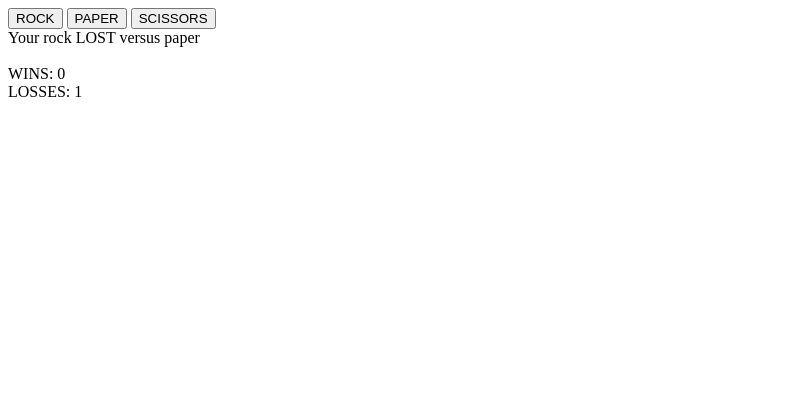
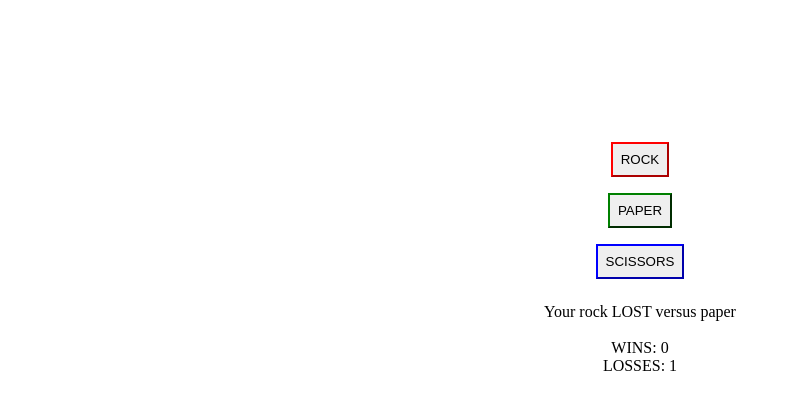
Before and after one commit to ejb1733/boulder-book-blade, a plain HTML site: page index.html in a window 1280 px wide. Both pictures are taken after a click on the button "ROCK". Shown: the whole page, without its empty margins (0-791 px from the left). Drawn offline with Linux system fonts and the light colour scheme.

Commit message:
Add flexbox elements & repeat click features
Added CSS to make layout a little bit prettier.

When a button is clicked, it will disappear and leave the other two buttons. Once another choice is made, the original button that disappeared will reappear.

```diff
--- a/index.html
+++ b/index.html
@@ -10,12 +10,19 @@
 </head>
 <body>
 
-    <button id="rock" class="gb">ROCK</button>
-    <button id="paper" class="gb">PAPER</button>
-    <button id="scissors" class="gb">SCISSORS</button>
+    <div id="resbtn" class="buttons">
+      <button id="rock" class="gb">ROCK</button>
+      <button id="paper" class="gb">PAPER</button>
+      <button id="scissors" class="gb">SCISSORS</button>
+    </div>
 
     <div class="results">
     </div>
 
+    <!-- <div id="resbtn">
+        <button onclick="myFunction()">lol</button>
+        <p class="foo">i disappear</p>
+    </div> -->
+
 </body>
 </html>
--- a/script.js
+++ b/script.js
@@ -13,6 +13,7 @@ const options = [ROCK, PAPER, SCISSORS];
 var continuePlaying = true;
 
 const results = document.querySelector('.results');
+const buttondiv = document.querySelector('.buttons');
 const body = document.querySelector('body');
 
 let wins = 0;
@@ -21,6 +22,8 @@ let losses = 0;
 let rockbtn = document.querySelector('#rock');
 let paperbtn = document.querySelector('#paper');
 let scissorsbtn = document.querySelector('#scissors');
+
+let resbtn = document.querySelector('#resbtn');
 
 results.innerText = `
 
@@ -77,24 +80,30 @@ function playRound(userSelection, computerSelection) {
 
     WINS: ${wins}
     LOSSES: ${losses}`;
-    checkGameState();
+    game();
     console.log(`Your ${userSelection} ${result} versus ${computerSelection}!`);
     return result;
 }
 
-var checkGameState = () => {
+// var isGameOver = () => {
+//     return (wins == 5 || losses == 5);
+// }
+
+var game = () => {
     if (wins == 5 || losses == 5) {
 
         btn = document.createElement('button');
-        btn.innerHTML = 'click to restart';
         for (let i = 0; i < gbArray.length; i++) {
             gbArray[i].remove();
         }
         btn.addEventListener('click', () => {
             resetGame();
             btn.remove();
-            body.prepend(rockbtn, paperbtn, scissorsbtn);
+            resbtn.style.display == 'none';
         })
+        btn.className = 'restartbtn';
+        btn.innerHTML = 'click to restart';
+        // resbtn.style.display = 'block';
         body.appendChild(btn);
     }
 }
@@ -107,13 +116,42 @@ var resetGame = function() {
 
 WINS: ${wins}
 LOSSES: ${losses}`;
+buttondiv.prepend(rockbtn, paperbtn, scissorsbtn);
 }
 
 let gbArray = Array.from(document.querySelectorAll('.gb'));
 for (let i = 0; i < 3; i++) {
     gbArray[i].addEventListener('click', () => {
         playRound(gbArray[i].id, computerPlay());
+        // displayBtns();
+        // if (!isGameOver()) {
+        // hideBtn(gbArray[i]);
+        // }
     })
 }
 
+// function myFunction() {
+//     console.log(resbtn);
+//     if (resbtn.style.display == 'none') {
+//         resbtn.style.display = 'block';
+//     } else {
+//         resbtn.style.display = 'none';
+//     }
+// }
+
+// let displayBtns = () => {
+//     for (let i = 0; i < gbArray.length; i++) {
+//         gbArray[i].style.display = 'block';
+//     }
+// }
+
+// let hideBtn = function(btn) {
+//     btn.removeEventListener('click', (e));
+//     let ogBorderColor = btn.style.borderColor;
+//     console.log(ogBorderColor);
+//     btn.style.backgroundColor = 'white';
+//     btn.style.borderColor = 'white';
+//     btn.style.color = 'white';
+// }
+
 counter();
--- a/style.css
+++ b/style.css
@@ -0,0 +1,41 @@
+.buttons {
+    padding-top: 10%;
+    padding-bottom: 16px;
+    display: flex;
+    flex-direction: column;
+    align-items: center;
+}
+
+.gb {
+    margin: 8px;
+    padding: 8px;
+}
+
+.results {
+    display: flex;
+    justify-content: center;
+    text-align: center;
+}
+
+.restartbtn {
+    display: flex;
+    justify-content: center;
+}
+
+#rock {
+    border-color: red;
+}
+
+#paper {
+    border-color: green;
+}
+
+#scissors {
+    border-color: blue;
+}
+
+.foo {
+    padding: 16px;
+    background-color: aquamarine;
+    text-align: center;
+}
```
